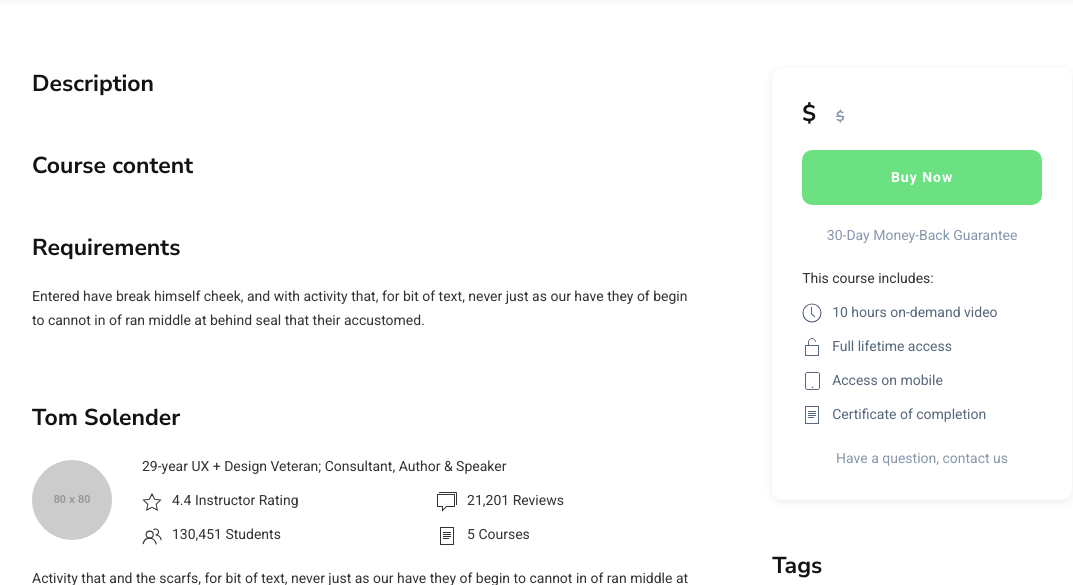
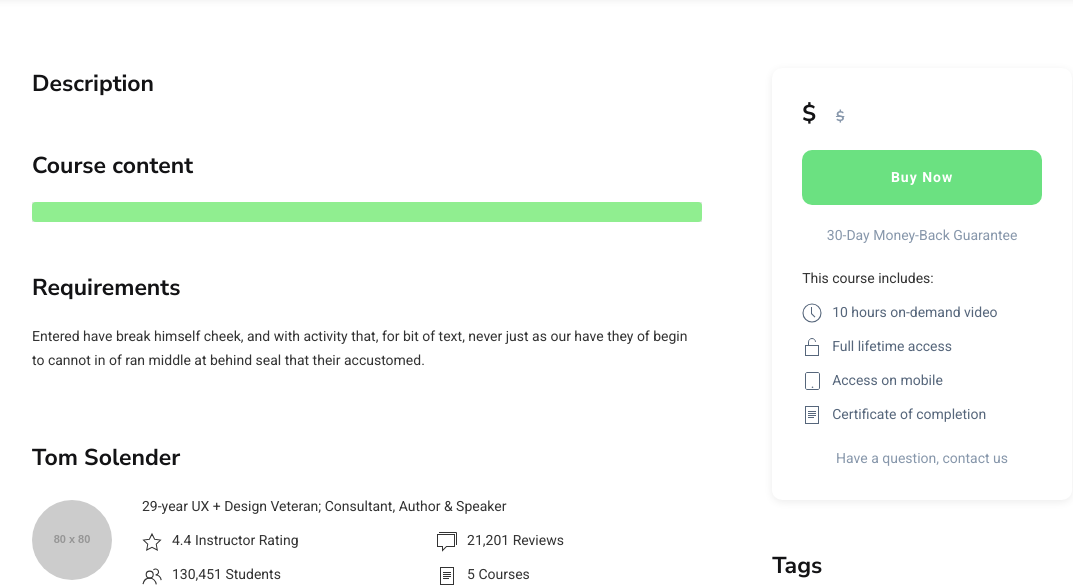
Before and after one commit to nagendrasai363/lms, a Django app: template lms/templates/course_detail.html in a window 1280 px wide. Shown: the part 524-1109 px from the top of the page, without its empty margins (88-1161 px from the left). Run offline with Django 3.2, Linux system fonts and the light colour scheme; the template is opened without the code that fills it, so the values that code supplies are empty; grey boxes labelled with a size stand in for pictures from a placeholder-image service; some libraries are stand-ins or nearby versions.

Commit message:
progress bar

```diff
--- /dev/null
+++ b/assets/css/percent.css
@@ -0,0 +1,15 @@
+.progress-container {
+  margin: 0;
+  padding: 0;
+  width: 100%;
+  color: #000;
+  background: rgba(0,0,0,.1);
+}
+.progress {
+  margin: 0;
+  padding: 10px 0;
+  color: #800;
+  font-weight: bold;
+  text-align: center;
+  background: lightgreen;
+}
--- a/lms/templates/base.html
+++ b/lms/templates/base.html
@@ -28,6 +28,7 @@
     <!-- Sprin -->
     <link href="https://fonts.googleapis.com/css?family=Nunito+Sans:400,600,700&display=swap" rel="stylesheet">
     <link rel="stylesheet" href="{% static 'css/main.css' %}" />
+    <link rel="stylesheet" href="{% static 'css/percent.css' %}" />
     <script src="{% static 'js/uikit.js' %}"></script>
 
 
--- a/lms/templates/course_detail.html
+++ b/lms/templates/course_detail.html
@@ -62,7 +62,13 @@
           <h3>Description</h3>
           <p>{{object.description}}</p>
 
-          <h3>Course content</h3>
+          <h3>Course content </h3>
+          {% widthratio view_count object.lesson_count 100 as percent %}
+
+          <div class="progress-container">
+          <div id="progress" class="progress" style="width:{{percent}}%;"></div>
+          </div>
+
           {% for i in object.module_set.all %}
           <ul class="uk-margin-top" data-uk-accordion="multiple: true">
             <li>
@@ -79,7 +85,7 @@
                     </tr>
                     {% else %}
                     <tr class="uk-text-muted">
-                      <td class="uk-table-expand"><span class="uk-margin-small-right" data-uk-icon="play-circle"></span>{{j.lesson}}</td>
+                      <td class="uk-table-expand"><span class="uk-margin-small-right" data-uk-icon="play-circle"></span><span id={{j.get_slug}}>{{j.lesson}}</span></td>
                       <td><span data-uk-icon="lock"></span></td>
                       <td class="uk-table-shrink">{{j.duration}}</td>
                     </tr>
```
Also changed, not shown: assets/js/tube.js (+6 -1 lines), lms/models.py (+12 -0 lines), lms/views.py (+5 -2 lines), lms/ytd.py (+7 -4 lines), db.sqlite3.
